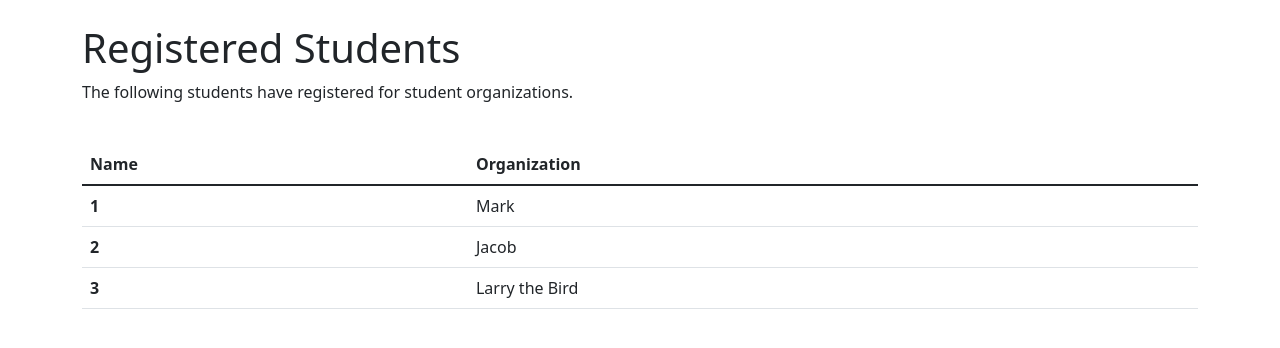
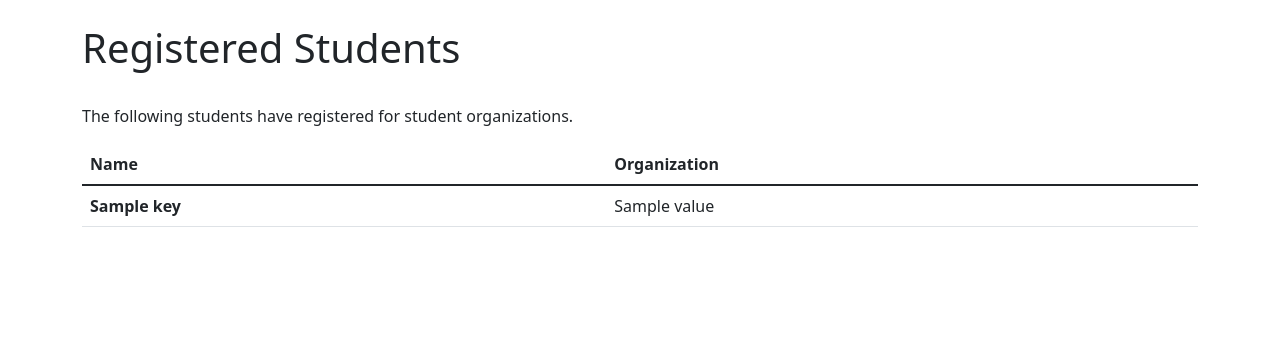
Before and after one commit to tina-le7617/itsc-3155-flask-exercises, a Flask app: template exercise-3/templates/registrants.html in a window 1280 px wide. Shown: the part 56-404 px from the top of the page. Run offline with Flask 2, Linux system fonts and the light colour scheme; the template is opened without the code that fills it: most values are stand-ins (such as "Sample title", 1, 10 or a date in 2020).

Commit message:
Adding exercise 3

```diff
--- a/exercise-3/app.py
+++ b/exercise-3/app.py
@@ -1,18 +1,23 @@
-from flask import Flask, render_template, request
+from flask import Flask, render_template, request, url_for
 
 app = Flask(__name__)
+
+my_dict = {}
+
 
 @app.get('/')
 def index():
     return render_template('index.html')
 
 
-@app.route('/registrants', methods=['GET', 'POST'])
-def registrants():
-    if request.method == 'POST':
-        name = request.form.get('person')
-        organization = request.form.get('organization')
-        return render_template('registrants.html', name=name, organization=organization)
-    return render_template('registrants.html')
+@app.get('/registrants')
+def getRegistrants():
+    return render_template('registrants.html', my_dict=my_dict)
 
-#[your dictionary].update({[student name]:[student organization]})
+
+@app.post('/registrants')
+def postRegistrants():
+    name = request.form.get('name')
+    organization = request.form.get('organization')
+    my_dict.update({name: organization})
+    return render_template('registrants.html', name=name, organization=organization, my_dict=my_dict)
--- a/exercise-3/templates/index.html
+++ b/exercise-3/templates/index.html
@@ -4,8 +4,8 @@
 <nav class="navbar navbar-expand-lg navbar-light bg-light">
     <div class="container-fluid">
         <div class="navbar-nav">
-            <a class="nav-link active" aria-current="page" href="#">Home</a>
-            <a class="nav-link" href="registrants">Registered Students</a>
+            <a class="nav-link active" aria-current="page" href="{{ url_for('index') }}">Home</a>
+            <a class="nav-link" href="{{ url_for('getRegistrants') }}">Registered Students</a>
         </div>
     </div>
 </nav>
@@ -15,7 +15,7 @@
     <p>Use the following form to register for a student organization</p>
     <form action="/registrants" method="post">
         <label for="formControlInput" class="form-label">Name</label>
-        <input type="text" class="form-control" name="name" id="name" autocomplete="off"><br>
+        <input type="text" class="form-control" name="name" id="name" autocomplete="off" required><br>
         <label for="formControlInput" class="form-label">Organization</label>
         <select class="form-select" name="organization" id="organization" aria-label="Default select">
             <option value="Charlotte Hack">Charlotte Hack</option>
--- a/exercise-3/templates/registrants.html
+++ b/exercise-3/templates/registrants.html
@@ -4,16 +4,15 @@
 <nav class="navbar navbar-expand-lg navbar-light bg-light">
     <div class="container-fluid">
         <div class="navbar-nav">
-            <a class="nav-link" aria-current="page" href="/">Home</a>
-            <a class="nav-link active" href="registrants">Registered Students</a>
+            <a class="nav-link" aria-current="page" href="{{ url_for('index') }}">Home</a>
+            <a class="nav-link active" href="">Registered Students</a>
         </div>
     </div>
 </nav>
 <br>
 <div class="container">
-    <h1>Registered Students</h1>
+    <h1>Registered Students</h1><br>
     <p>The following students have registered for student organizations.</p>
-    <br>
     <table class="table">
         <thead>
             <tr>
@@ -22,18 +21,12 @@
             </tr>
         </thead>
         <tbody>
+            {% for key, value in my_dict.items() %}
             <tr>
-                <th scope="row">1</th>
-                <td>Mark</td>
+                <th scope="row">{{ key }} </th>
+                <td>{{ value }}</td>
             </tr>
-            <tr>
-                <th scope="row">2</th>
-                <td>Jacob</td>
-            </tr>
-            <tr>
-                <th scope="row">3</th>
-                <td>Larry the Bird</td>
-            </tr>
+            {% endfor %}
         </tbody>
     </table>
 </div>
```
